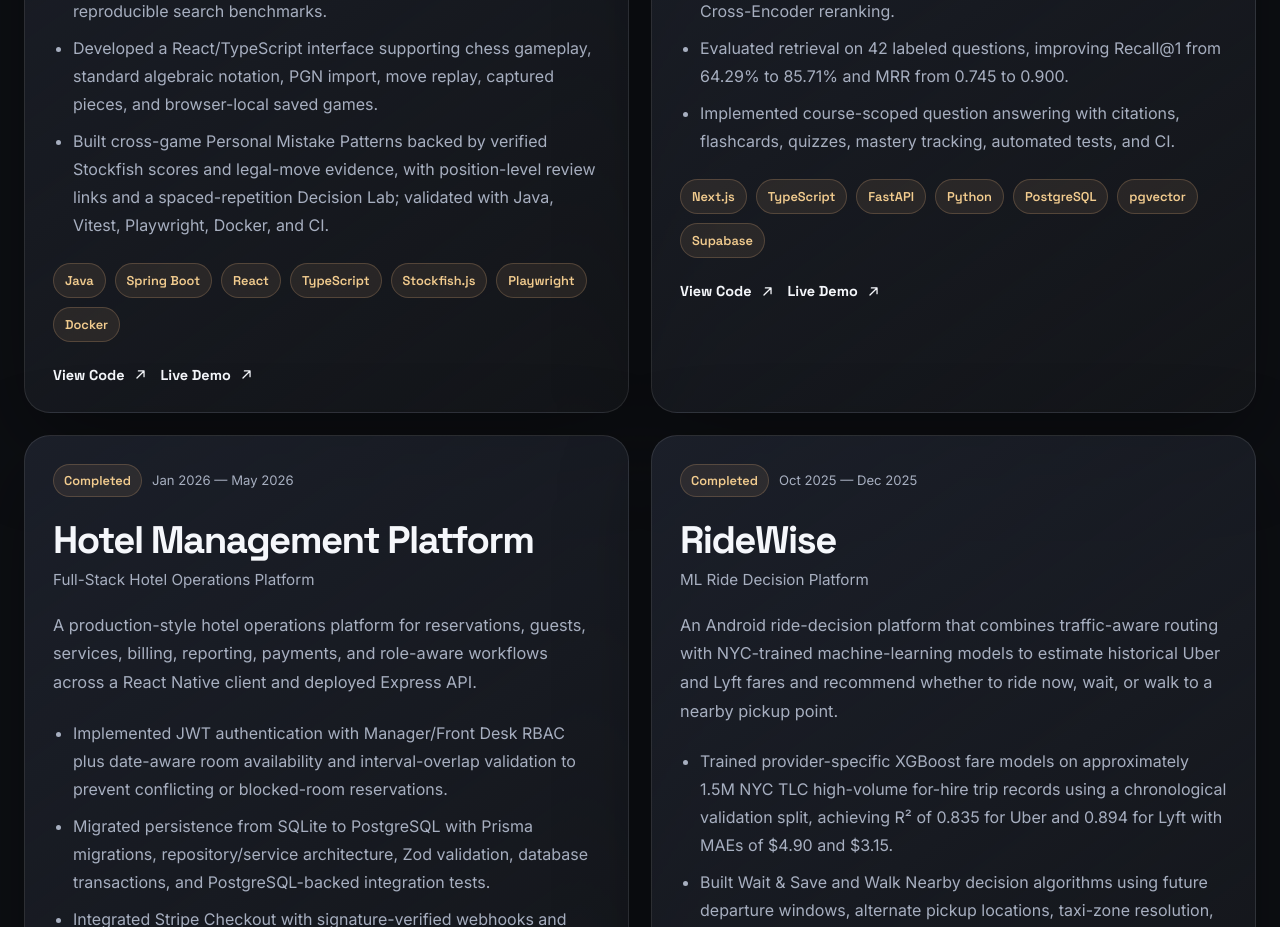
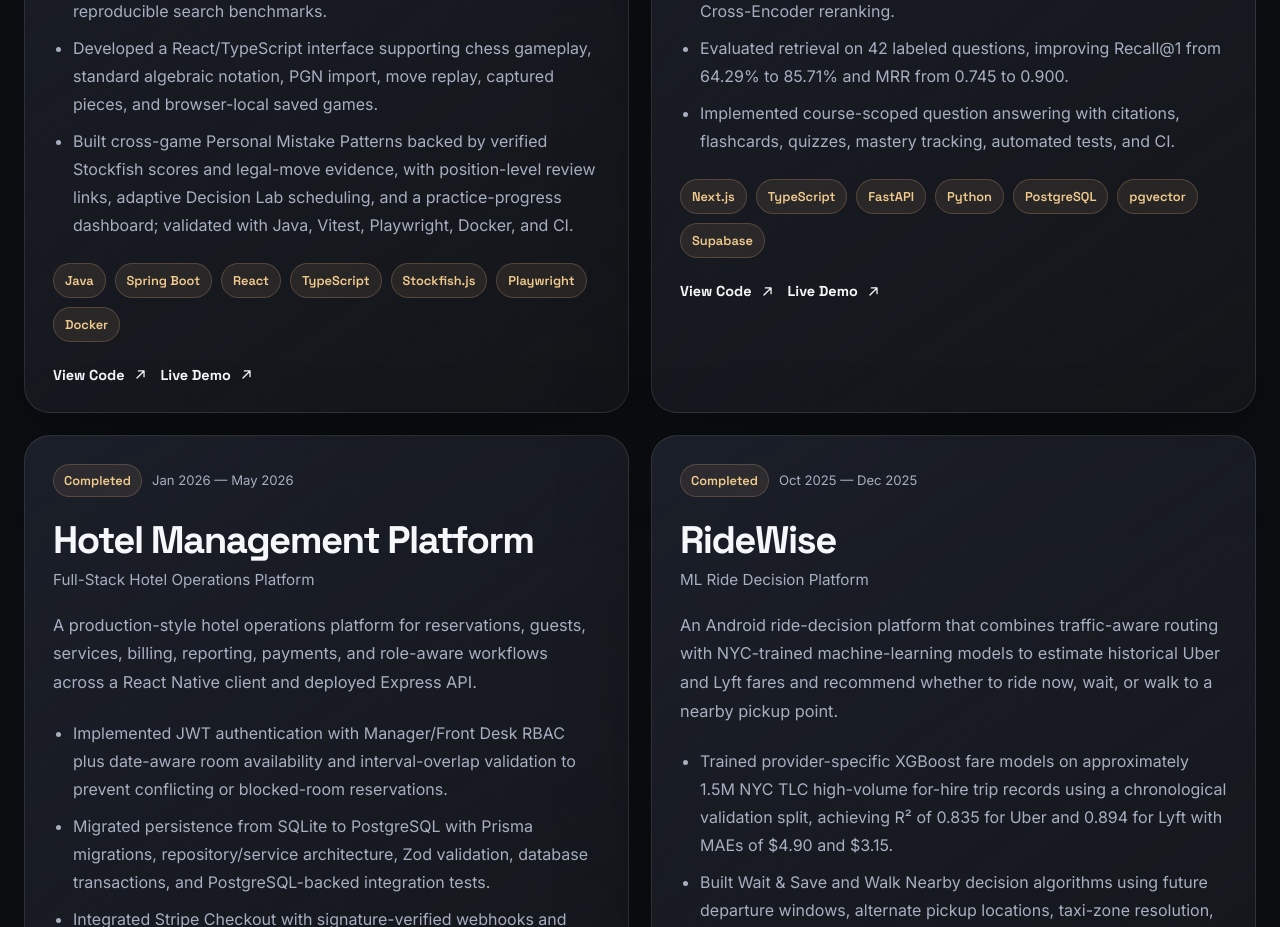
Before and after one commit to SohamxP/Soham-portfolio, a React (Vite) app: page / in a window 1280 px wide. Shown: the part 2900-3827 px from the top of the page. Built offline with nearby package versions, Linux system fonts and the light colour scheme.

Commit message:
docs: add adaptive PlySense training to project profile (#10)
* docs(portfolio): include adaptive Decision Lab and training progress

* docs(portfolio): include adaptive Decision Lab and training progress

```diff
--- a/src/data.js
+++ b/src/data.js
@@ -50,7 +50,7 @@ export const projects = [
     points: [
       "Implemented a Java/Spring Boot chess engine with negamax, alpha-beta pruning, quiescence search, and transposition caching; verified legal move generation against canonical perft counts and built reproducible search benchmarks.",
       "Developed a React/TypeScript interface supporting chess gameplay, standard algebraic notation, PGN import, move replay, captured pieces, and browser-local saved games.",
-      "Built cross-game Personal Mistake Patterns backed by verified Stockfish scores and legal-move evidence, with position-level review links and a spaced-repetition Decision Lab; validated with Java, Vitest, Playwright, Docker, and CI.",
+      "Built cross-game Personal Mistake Patterns backed by verified Stockfish scores and legal-move evidence, with position-level review links, adaptive Decision Lab scheduling, and a practice-progress dashboard; validated with Java, Vitest, Playwright, Docker, and CI.",
     ],
     tech: [
       "Java",
```
Also changed, not shown: 1 other file (tests, documents, lock files or other folders).
